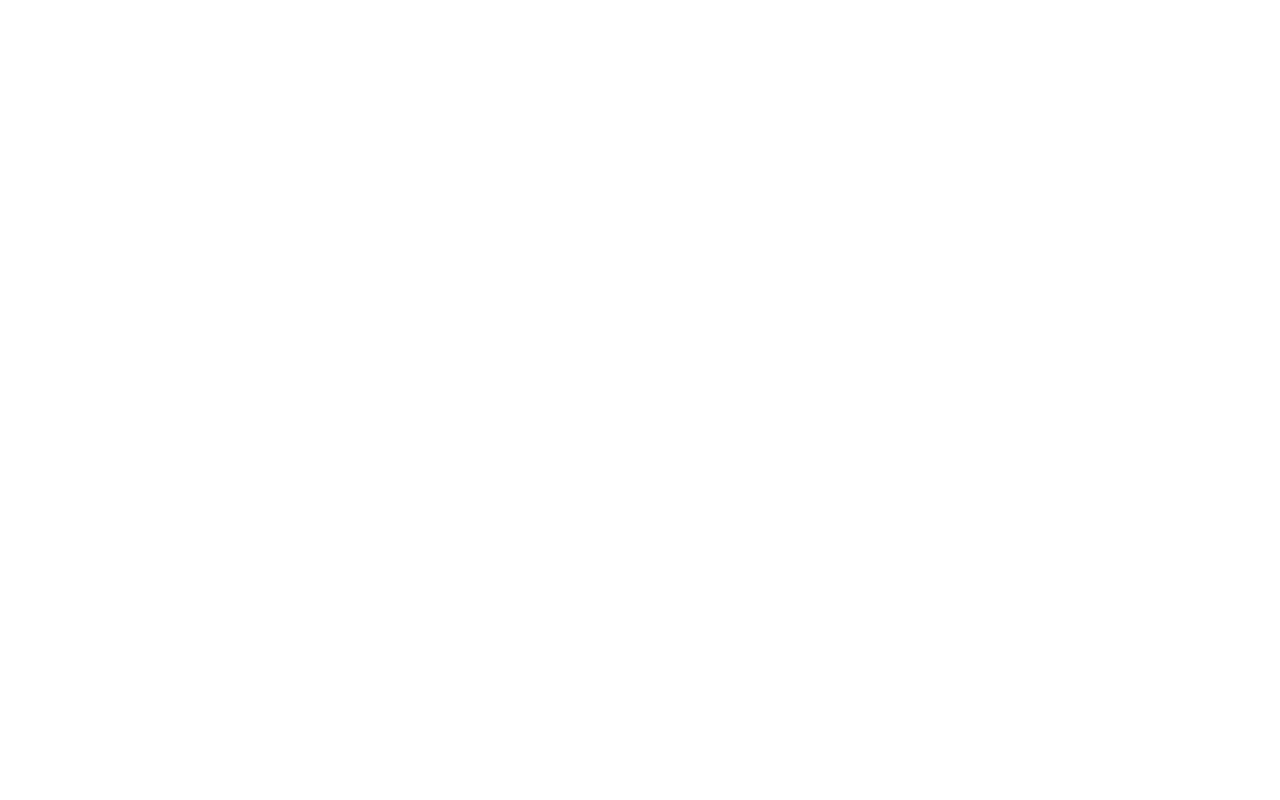
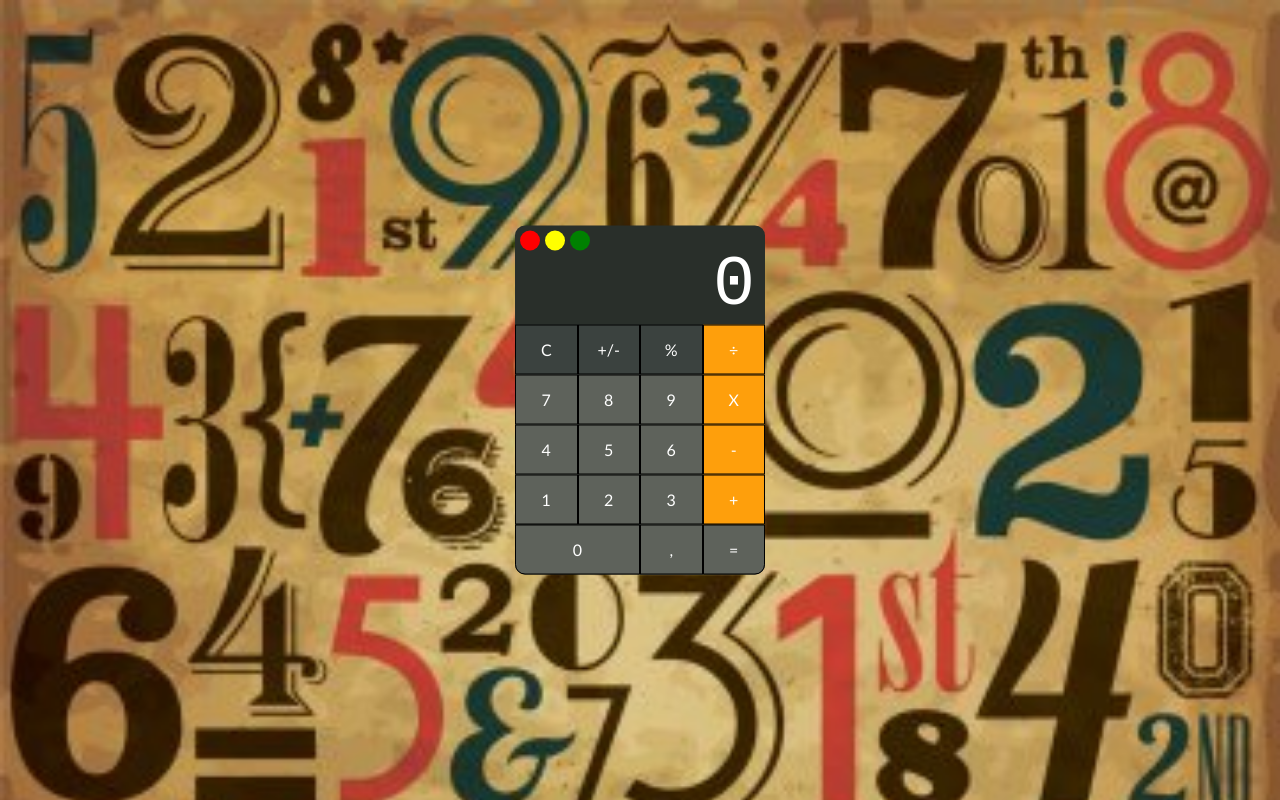
Before and after one commit to NikkeiR/calcNd, a website: page index.html in a window 1280 px wide. Drawn offline with Linux system fonts and the light colour scheme.

Commit message:
update1.0

```diff
--- a/css/main.css
+++ b/css/main.css
@@ -0,0 +1,104 @@
+body {
+    background-image: url(../img/numbers.jpg);
+    background-repeat: no-repeat;
+    background-size: cover;
+    height: 100vh;
+}
+
+.container {
+    display: grid;
+    grid-template-columns: repeat(4, 1fr);
+    width: 250px;
+    background-color: #292f2a;
+    border-radius: 10px;
+    position: absolute;
+    top: 50%;
+    left: 50%;
+    transform: translate(-50%, -50%);
+}
+
+.container > .top {
+    font-size: 70px;
+    grid-column: 4;
+    color: #fff;
+    text-align: right;
+    margin-right: 10px;
+    margin-top: 20px;
+    font-family: 'Courier New', Courier, monospace;
+}
+
+.container > .btn {
+    display: inline-block;
+    position: relative;
+    width: 100%;
+    height: 50px;
+    color: #fff;
+    border: 0.1px solid black;
+}
+
+.container > .btn::before {
+    content: attr(data-symbol);
+    position: absolute;
+    top: 50%;
+    left: 50%;
+    transform: translate(-50%, -50%);
+}
+
+.container > .btn.color1 {
+    background-color: #3b423f;
+}
+.container > .btn.color2 {
+    background-color: #fe9f0c;
+}
+.container > .btn.color3 {
+    background-color: #5e625b;
+}
+
+.container > .btn.grid {
+    grid-column: span 2;
+    border-bottom-left-radius: 10px;
+}
+
+.container > .btn.rightBtn {
+    border-bottom-right-radius: 10px;
+}
+
+.container > .x {
+    position: absolute;
+    top: 0;
+    left: 0;
+    margin-top: 5px;
+}
+
+.container > .x > .a {
+    display: inline-block;
+    background-color: red;
+    float: left;
+    border-radius: 10px ;
+    margin-left: 5px;
+    width: 20px;
+    height: 20px;
+    text-align: center;
+}
+
+.container > .x > .b {
+    display: inline-block;
+    background-color: yellow;
+    float: left;
+    border-radius: 10px;
+    margin-left: 5px;
+    width: 20px;
+    height: 20px;
+    text-align: center;
+}
+
+.container > .x > .c {
+    display: inline-block;
+    background-color: green;
+    float: left;
+    border-radius: 10px;
+    margin-left: 5px;
+    width: 20px;
+    height: 20px;
+    text-align: center;
+}
--- a/index.html
+++ b/index.html
@@ -9,6 +9,14 @@
     <link rel="stylesheet" href="./css/main.css">
 </head>
 <body>
+    <div class="container">
+        <div class="top">0</div>
+        <div class="x">
+            <div class="a"></div>
+            <div class="b"></div>
+            <div class="c"></div>
+        </div>
+    </div>
     <script src="./js/main.js"></script>
 </body>
 </html>
--- a/js/main.js
+++ b/js/main.js
@@ -0,0 +1,29 @@
+const DOM = document.querySelector('.container');
+const symbols = ['C', '+/-', '%', '÷', '7', '8', '9', 'X', '4', '5', '6', '-', '1', '2', '3', '+', '0', ',', '='];
+let sym = '';
+for (i=0; i<symbols.length; i++) {
+    sym += `<div class="btn" data-symbol="${symbols[i]}"></div>`;
+}
+// DOM.innerHTML += sym;
+DOM.insertAdjacentHTML('beforeend', sym);
+
+const buttons = DOM.querySelectorAll('.btn');
+    buttons[0].classList.add('color1');
+    buttons[1].classList.add('color1');
+    buttons[2].classList.add('color1');
+        buttons[3].classList.add('color2');
+        buttons[7].classList.add('color2');
+        buttons[11].classList.add('color2');
+        buttons[15].classList.add('color2');
+            buttons[4].classList.add('color3');
+            buttons[5].classList.add('color3');
+            buttons[6].classList.add('color3');
+            buttons[8].classList.add('color3');
+            buttons[9].classList.add('color3');
+            buttons[10].classList.add('color3');
+            buttons[12].classList.add('color3');
+            buttons[13].classList.add('color3');
+            buttons[14].classList.add('color3');
+            buttons[16].classList.add('color3', 'grid');
+            buttons[17].classList.add('color3');
+            buttons[18].classList.add('color3', 'rightBtn');
```
Also changed, not shown: README.md, img/numbers.jpg (added).
